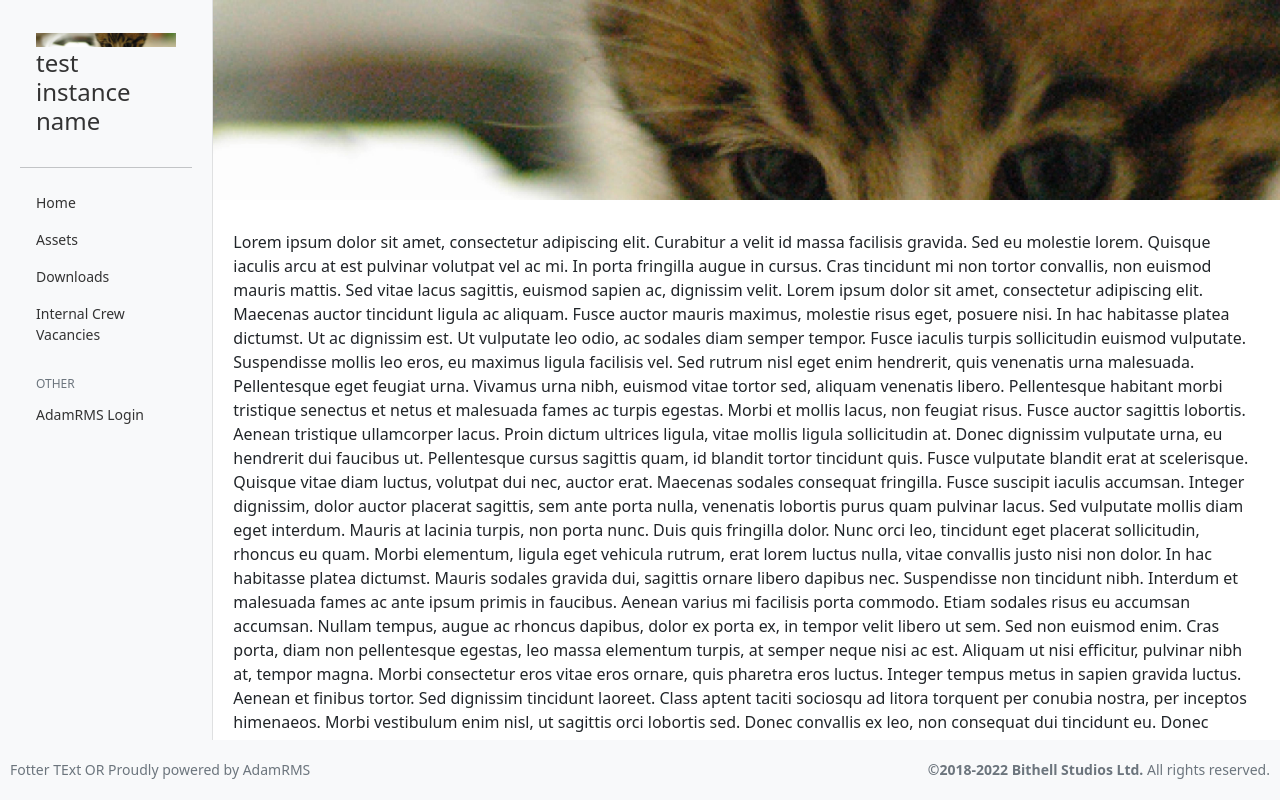
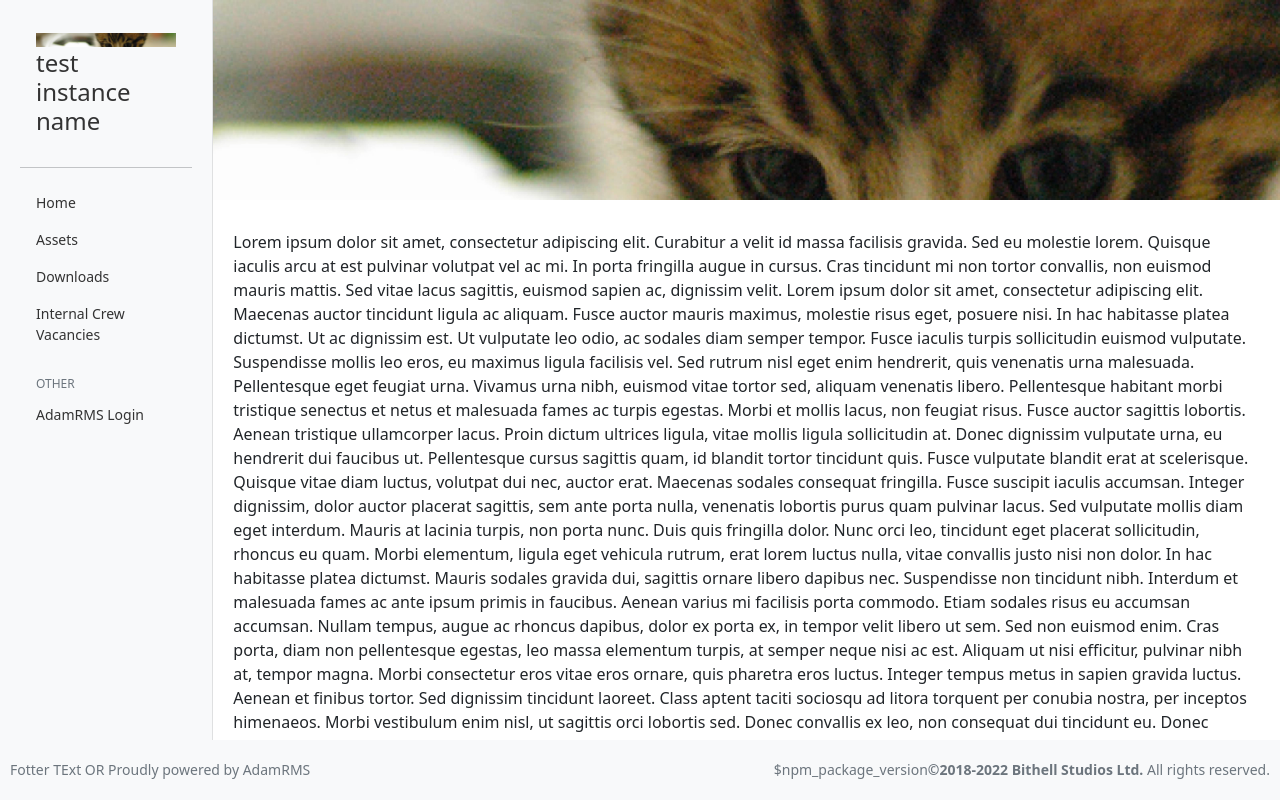
Before and after one commit to adam-rms/public-sites, a React (Create React App) app: page / in a window 1280 px wide. Built offline with nearby package versions, Linux system fonts and the light colour scheme.

Commit message:
Tweak version

```diff
--- a/package.json
+++ b/package.json
@@ -1,6 +1,6 @@
 {
   "name": "public-sites",
-  "version": "2.0.0-pre1",
+  "version": "2.0.0",
   "author": "Bithell Studios Ltd",
   "private": false,
   "licence": "AGPL-3.0-only",
--- a/src/App.tsx
+++ b/src/App.tsx
@@ -514,7 +514,7 @@ function App() {
             <a href="https://adam-rms.com">AdamRMS</a>
           </Col>
           <Col className="footer-right" xs={12} sm={12} md={12} lg={6}>
-            {process.env.APP_VERSION}
+            {process.env.REACT_APP_VERSION}
             <strong>
               &copy;2018-{new Date().getFullYear()}{' '}
               <a href="https://bithell.studio">Bithell Studios Ltd</a>.
```
Also changed, not shown: 1 other file (tests, documents, lock files or other folders).
